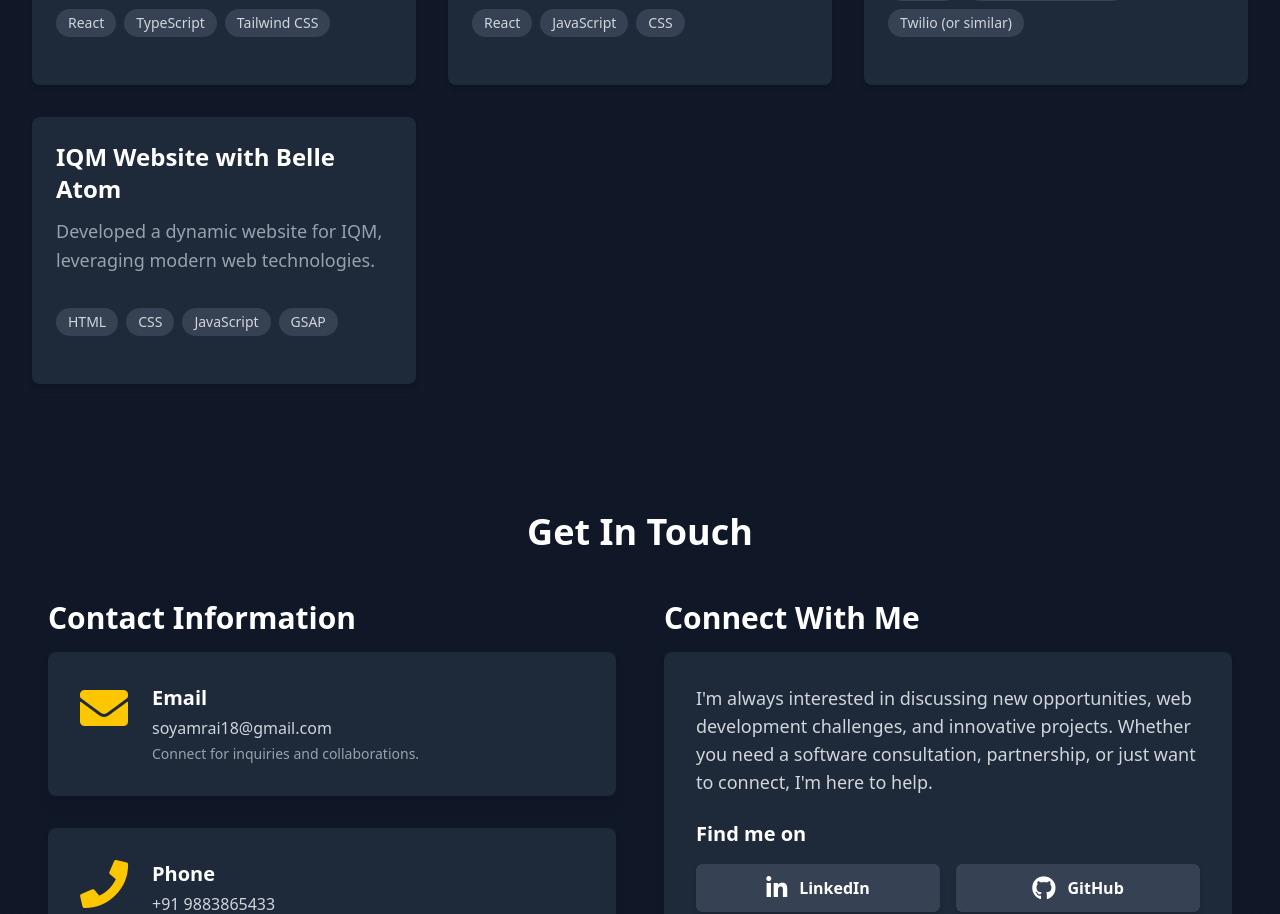
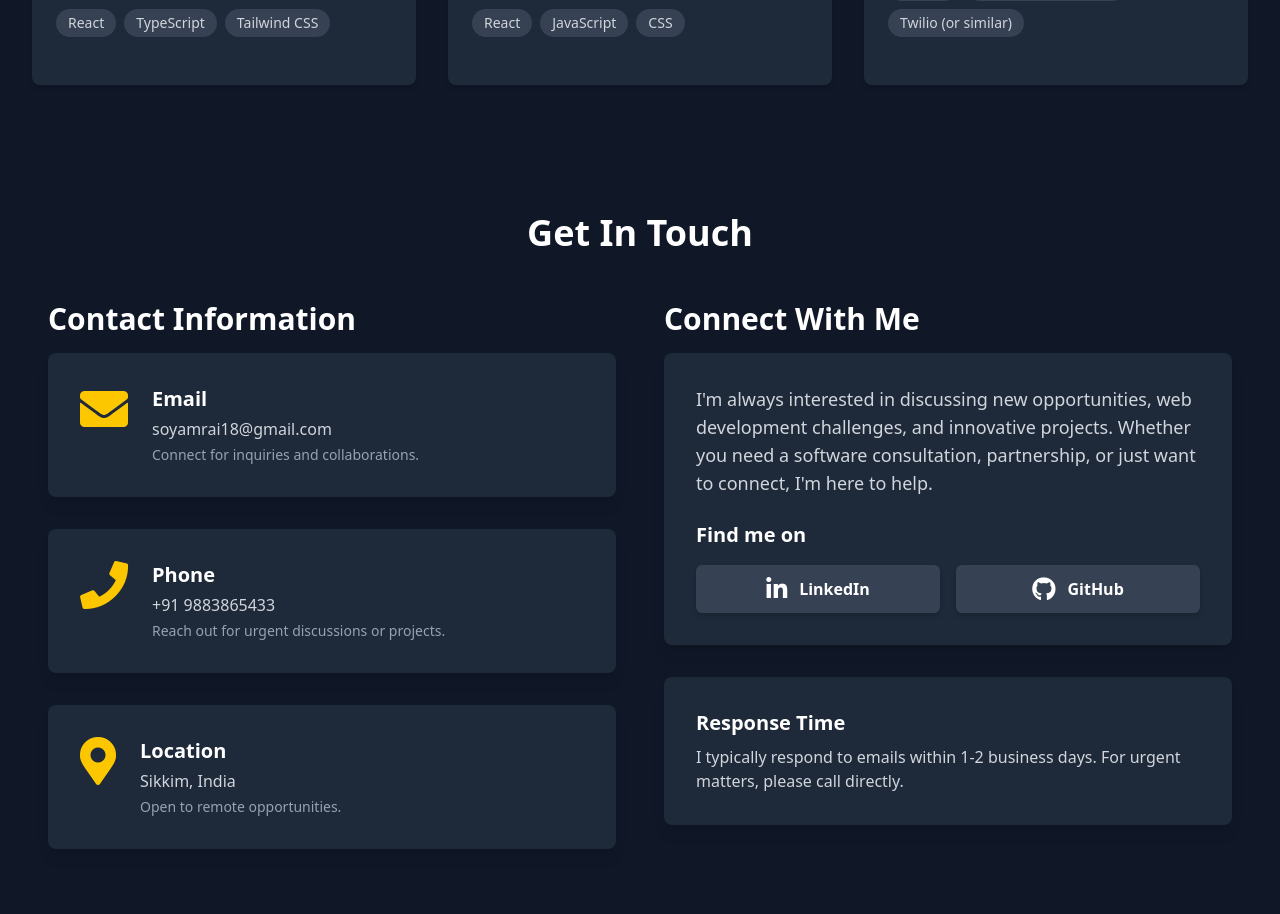
Before and after one commit to Soisyam/my-portfolio, a React (Vite) app: page / in a window 1280 px wide. Shown: the part 2570-3484 px from the top of the page. Built offline with nearby package versions, Linux system fonts and the light colour scheme.

Commit message:
Updated project details in Projects.tsx

```diff
--- a/src/components/Projects.tsx
+++ b/src/components/Projects.tsx
@@ -50,11 +50,7 @@ const Projects: React.FC = () => {
       description: "A Python-based script for automating messaging tasks, demonstrating backend scripting capabilities.",
       technologies: ["Python", "Selenium (or similar)", "Twilio (or similar)"],
     },
-    {
-      title: "IQM Website with Belle Atom",
-      description: "Developed a dynamic website for IQM, leveraging modern web technologies.",
-      technologies: ["HTML", "CSS", "JavaScript", "GSAP"],
-    },
+
     // Add more projects here
   ];
 
--- a/src/utils/supabaseClient.ts
+++ /dev/null
@@ -1,15 +0,0 @@
-// src/utils/supabaseClient.ts (or .js)
-import { createClient } from '@supabase/supabase-js';
-
-// Retrieve environment variables
-const supabaseUrl = import.meta.env.VITE_SUPABASE_URL as string;
-const supabaseAnonKey = import.meta.env.VITE_SUPABASE_ANON_KEY as string;
-
-// Check if variables are defined (good practice)
-if (!supabaseUrl || !supabaseAnonKey) {
-  console.error('Supabase URL or Anon Key is missing from environment variables.');
-  // Handle the error appropriately, e.g., throw new Error, or disable Supabase features.
-}
-
-// Create a single Supabase client for interacting with your database
-export const supabase = createClient(supabaseUrl, supabaseAnonKey);
```
